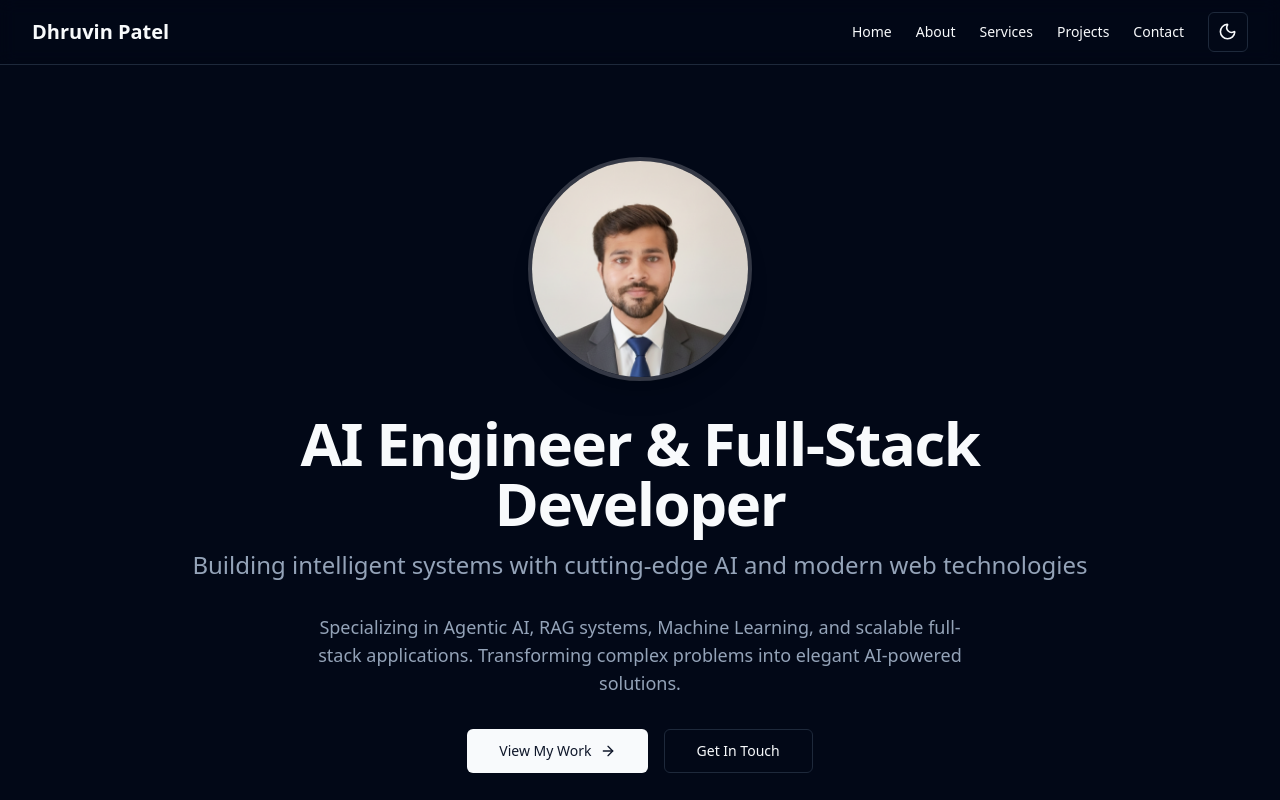
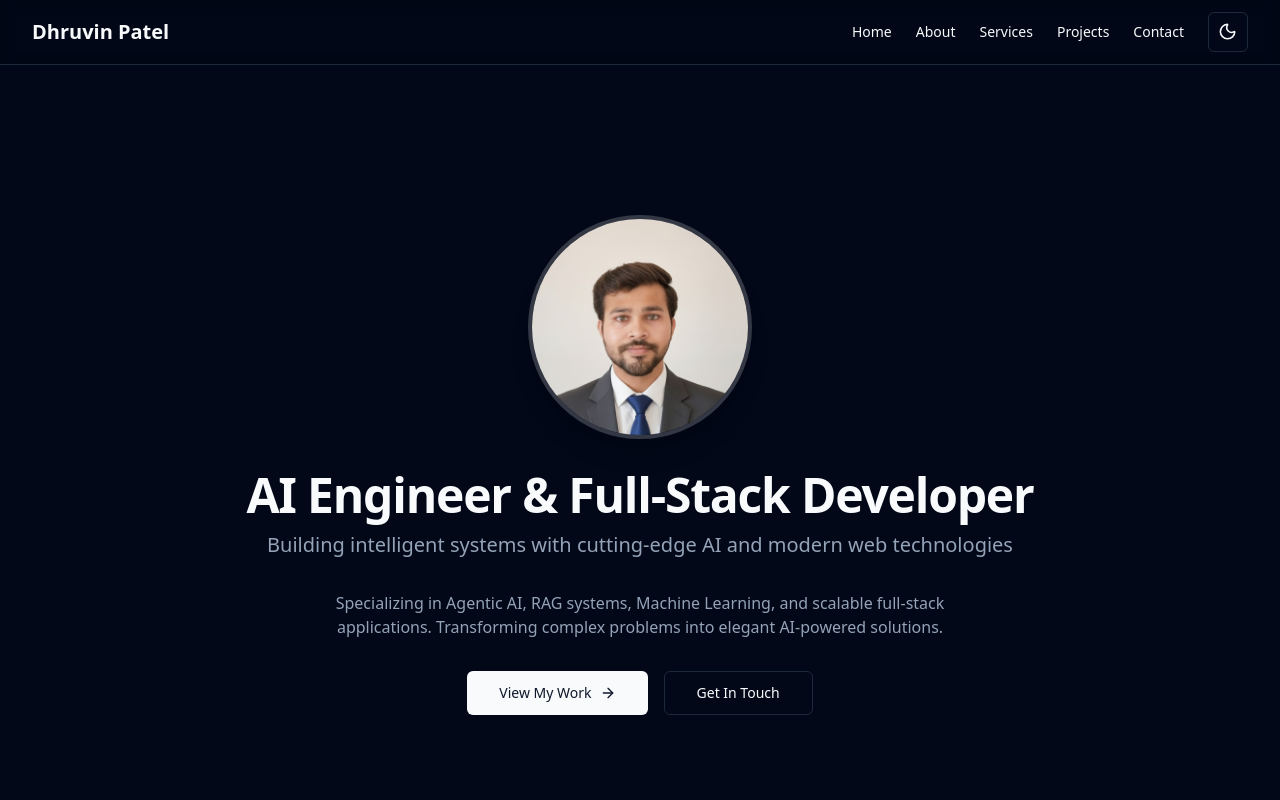
Before and after one commit to dhruvin6122/potfolio, a Next.js app: page / in a window 1280 px wide. Shown: the top 800 px of the page. Built offline with nearby package versions, Linux system fonts and the light colour scheme.

Commit message:
Adjust Hero text size for better visibility

```diff
--- a/src/components/home/Hero.tsx
+++ b/src/components/home/Hero.tsx
@@ -30,10 +30,10 @@ export function Hero() {
                     animate={{ opacity: 1, y: 0 }}
                     transition={{ duration: 0.5, delay: 0.2 }}
                 >
-                    <h1 className="text-4xl md:text-6xl font-bold tracking-tight">
+                    <h1 className="text-3xl md:text-5xl font-bold tracking-tight">
                         AI Engineer & Full-Stack Developer
                     </h1>
-                    <p className="text-xl md:text-2xl text-muted-foreground mt-4">
+                    <p className="text-lg md:text-xl text-muted-foreground mt-3">
                         Building intelligent systems with cutting-edge AI and modern web technologies
                     </p>
                 </motion.div>
@@ -42,7 +42,7 @@ export function Hero() {
                     initial={{ opacity: 0, y: 20 }}
                     animate={{ opacity: 1, y: 0 }}
                     transition={{ duration: 0.5, delay: 0.4 }}
-                    className="text-lg text-muted-foreground max-w-2xl mx-auto"
+                    className="text-base text-muted-foreground max-w-2xl mx-auto"
                 >
                     Specializing in Agentic AI, RAG systems, Machine Learning, and scalable full-stack applications.
                     Transforming complex problems into elegant AI-powered solutions.
```
